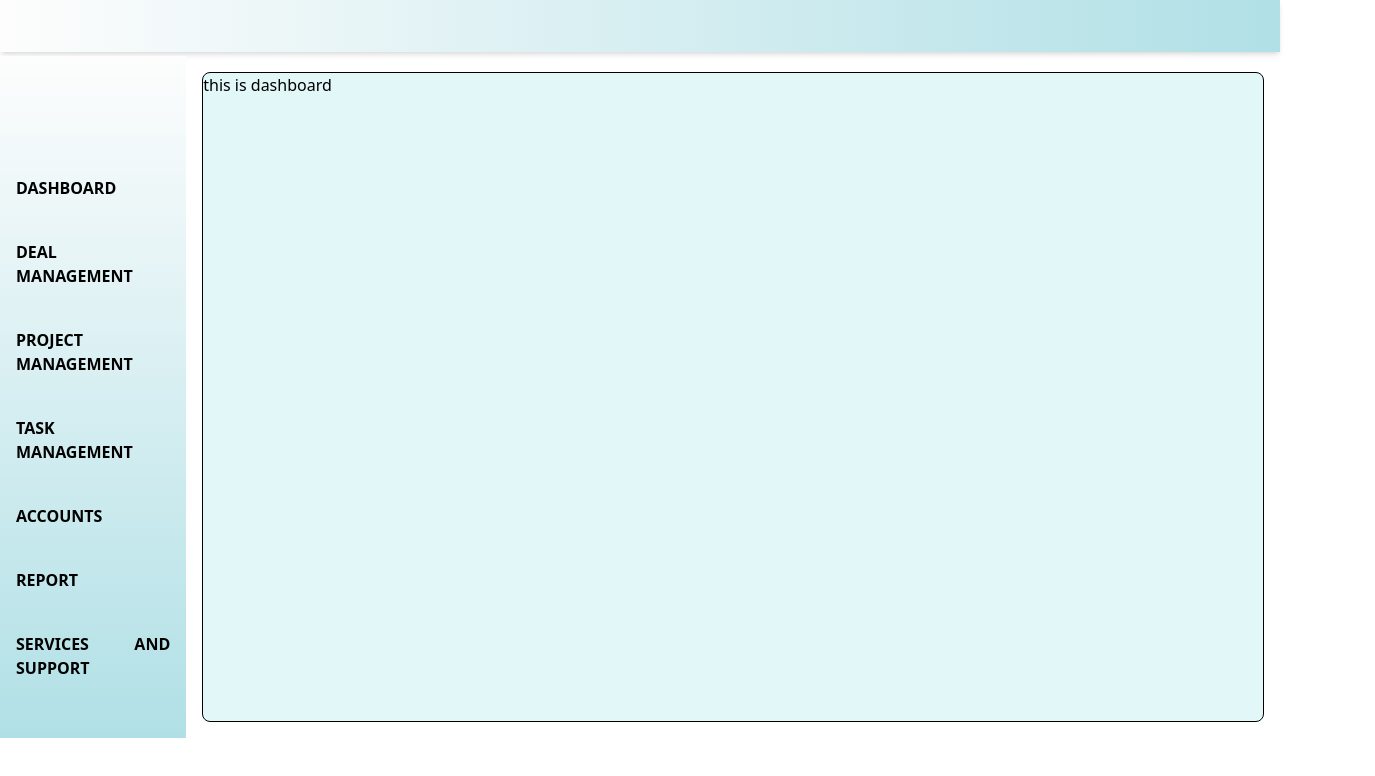
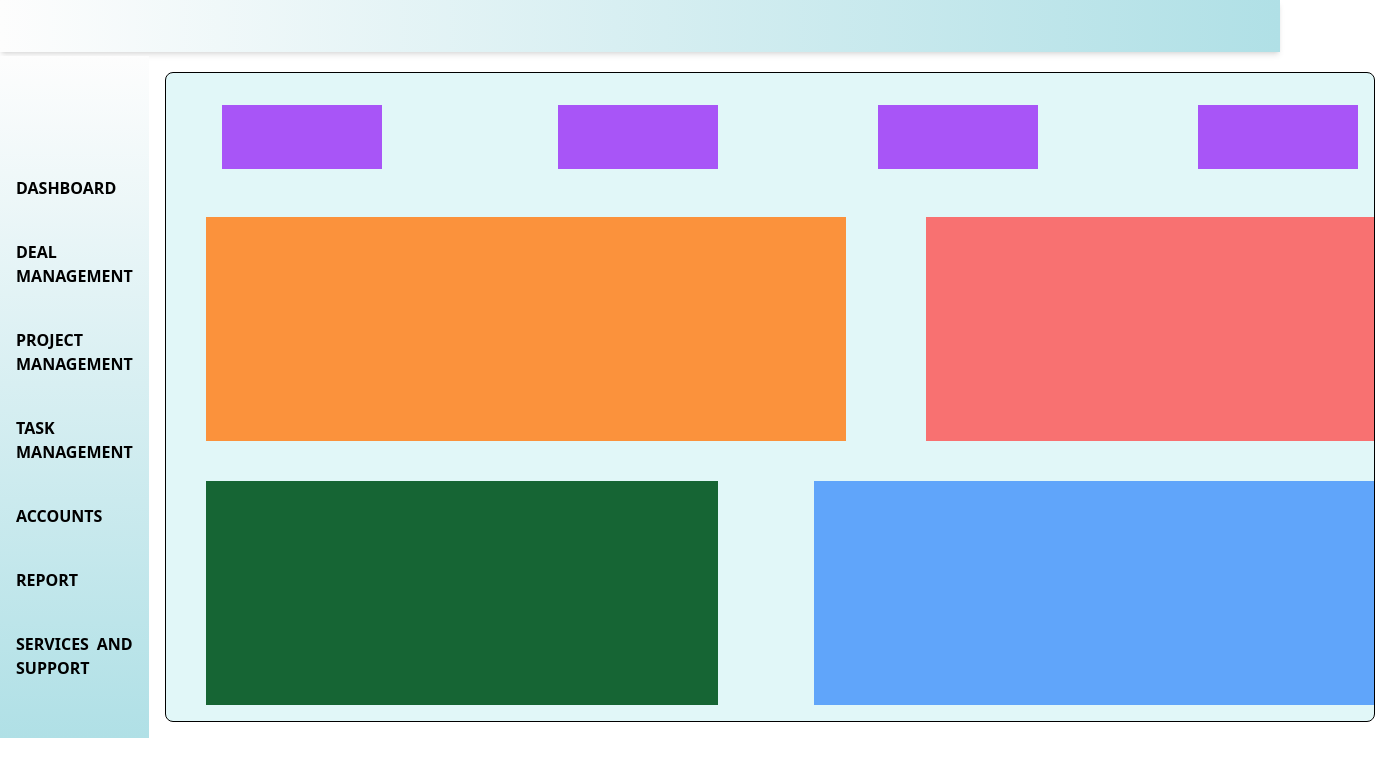
Before and after one commit to Raktim-Koner/customer-relationship-management, a React (Create React App) app: page /dashboard in a window 1280 px wide. Shown: the top 776 px of the page, 1375 px wide, since content can reach past the window. Built offline with nearby package versions, Linux system fonts and the light colour scheme.

Commit message:
Create all inner components box of dashboard

```diff
--- /dev/null
+++ b/src/Components/DashboardPage/BarGraph.js
@@ -0,0 +1,11 @@
+import React from 'react'
+
+const BarGraph = () => {
+  return (
+    <div className='h-56 w-[28rem] bg-red-400  ml-20'>
+
+    </div>
+  )
+}
+
+export default BarGraph
--- /dev/null
+++ b/src/Components/DashboardPage/LineGraph.js
@@ -0,0 +1,11 @@
+import React from 'react'
+
+const LineGraph = () => {
+  return (
+    <div className='h-56 w-[40rem] bg-orange-400 ml-10'>
+
+    </div>
+  )
+}
+
+export default LineGraph
--- /dev/null
+++ b/src/Components/DashboardPage/PieChart.js
@@ -0,0 +1,11 @@
+import React from 'react'
+
+const PieChart = () => {
+  return (
+    <div className='h-56 w-[32rem] bg-green-800 ml-10'>
+
+    </div>
+  )
+}
+
+export default PieChart
--- /dev/null
+++ b/src/Components/DashboardPage/Rating.js
@@ -0,0 +1,11 @@
+import React from 'react'
+
+const Rating = () => {
+  return (
+    <div className='h-16 w-40 ml-14  bg-purple-500 '>
+
+    </div>
+  )
+}
+
+export default Rating
--- /dev/null
+++ b/src/Components/DashboardPage/RecentInfo.js
@@ -0,0 +1,11 @@
+import React from 'react'
+
+const RecentInfo = () => {
+  return (
+    <div className='h-56 w-[35rem] bg-blue-400 ml-24'>
+
+    </div>
+  )
+}
+
+export default RecentInfo
--- /dev/null
+++ b/src/Components/DashboardPage/TotalAmount.js
@@ -0,0 +1,11 @@
+import React from 'react'
+
+const TotalAmount = () => {
+  return (
+    <div className='h-16 w-40 ml-[10rem] bg-purple-500 '>
+
+    </div>
+  )
+}
+
+export default TotalAmount
--- /dev/null
+++ b/src/Components/DashboardPage/TotalProject.js
@@ -0,0 +1,11 @@
+import React from 'react'
+
+const TotalProject = () => {
+  return (
+    <div className='h-16 w-40 ml-44  bg-purple-500 '>
+
+    </div>
+  )
+}
+
+export default TotalProject
--- /dev/null
+++ b/src/Components/DashboardPage/TotalTask.js
@@ -0,0 +1,11 @@
+import React from 'react'
+
+const TotalTask = () => {
+  return (
+    <div className='h-16 w-40 ml-[10rem] bg-purple-500 '>
+
+    </div>
+  )
+}
+
+export default TotalTask
--- a/src/Pages/DashboardPage.js
+++ b/src/Pages/DashboardPage.js
@@ -1,10 +1,33 @@
 import React from "react";
 import Navbar from "../Components/Universal-Components/Navbar";
 import MainContainer from "../Components/Universal-Components/MainContainer";
+import LineGraph from "../Components/DashboardPage/LineGraph";
+import BarGraph from "../Components/DashboardPage/BarGraph";
+import PieChart from "../Components/DashboardPage/PieChart";
+import RecentInfo from "../Components/DashboardPage/RecentInfo";
+import Rating from "../Components/DashboardPage/Rating";
+import TotalProject from "../Components/DashboardPage/TotalProject";
+import TotalAmount from "../Components/DashboardPage/TotalAmount";
+import TotalTask from "../Components/DashboardPage/TotalTask";
 const DashboardPage = () => {
-  return <div>
-    <h1>this is dashboard</h1>
-  </div>;
+  return (
+    <div>
+      <div className="flex mt-8 ">
+        <Rating/>
+        <TotalProject/>
+        <TotalAmount/>
+        <TotalTask/>
+      </div>
+  <div className='flex mt-12'>
+    <LineGraph/>
+    <BarGraph/>
+  </div>
+  <div className="flex mt-10">
+    <PieChart/>
+    <RecentInfo/>
+  </div>
+  </div>
+  )
 };
 
 export default DashboardPage;
```
